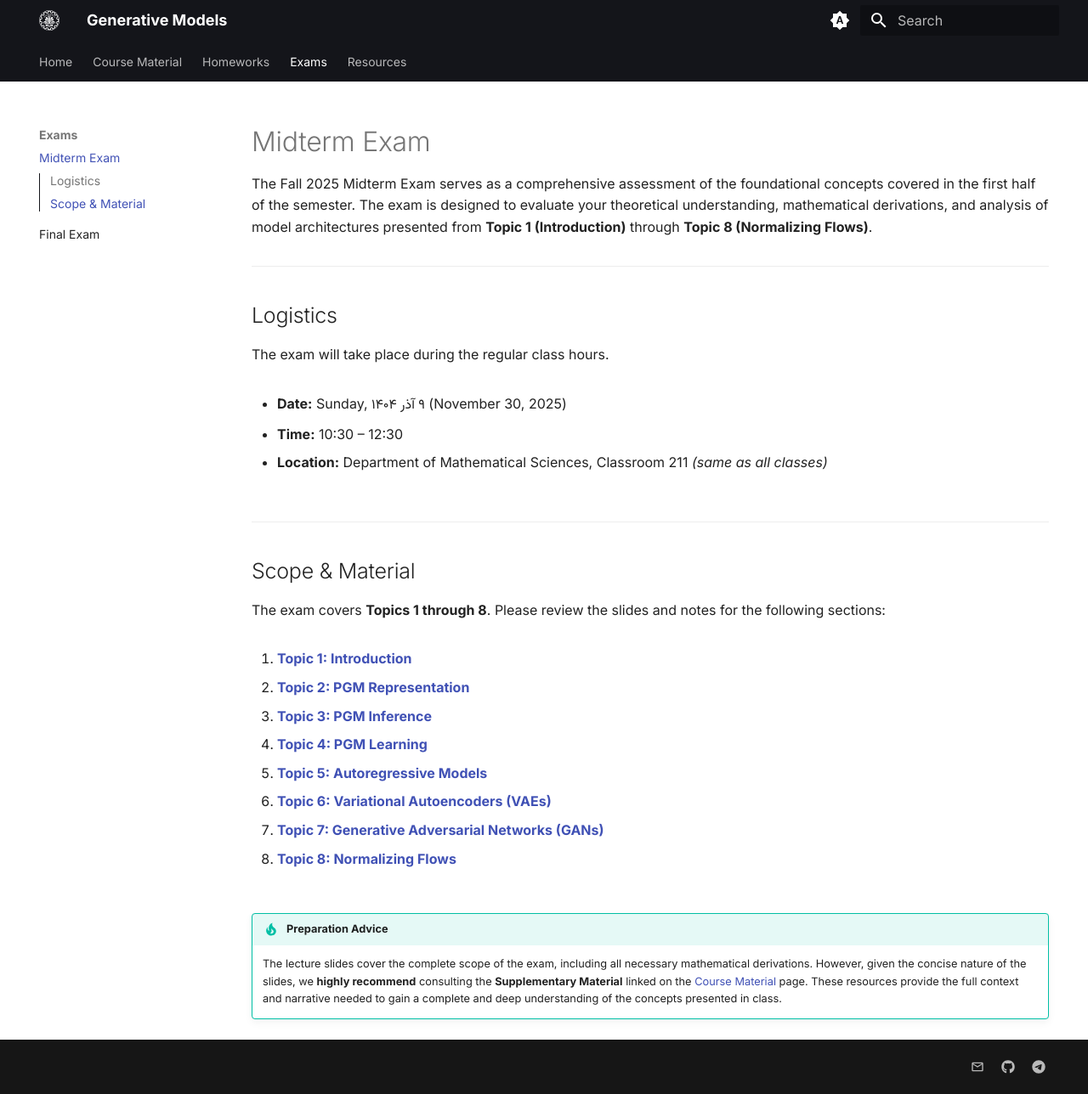
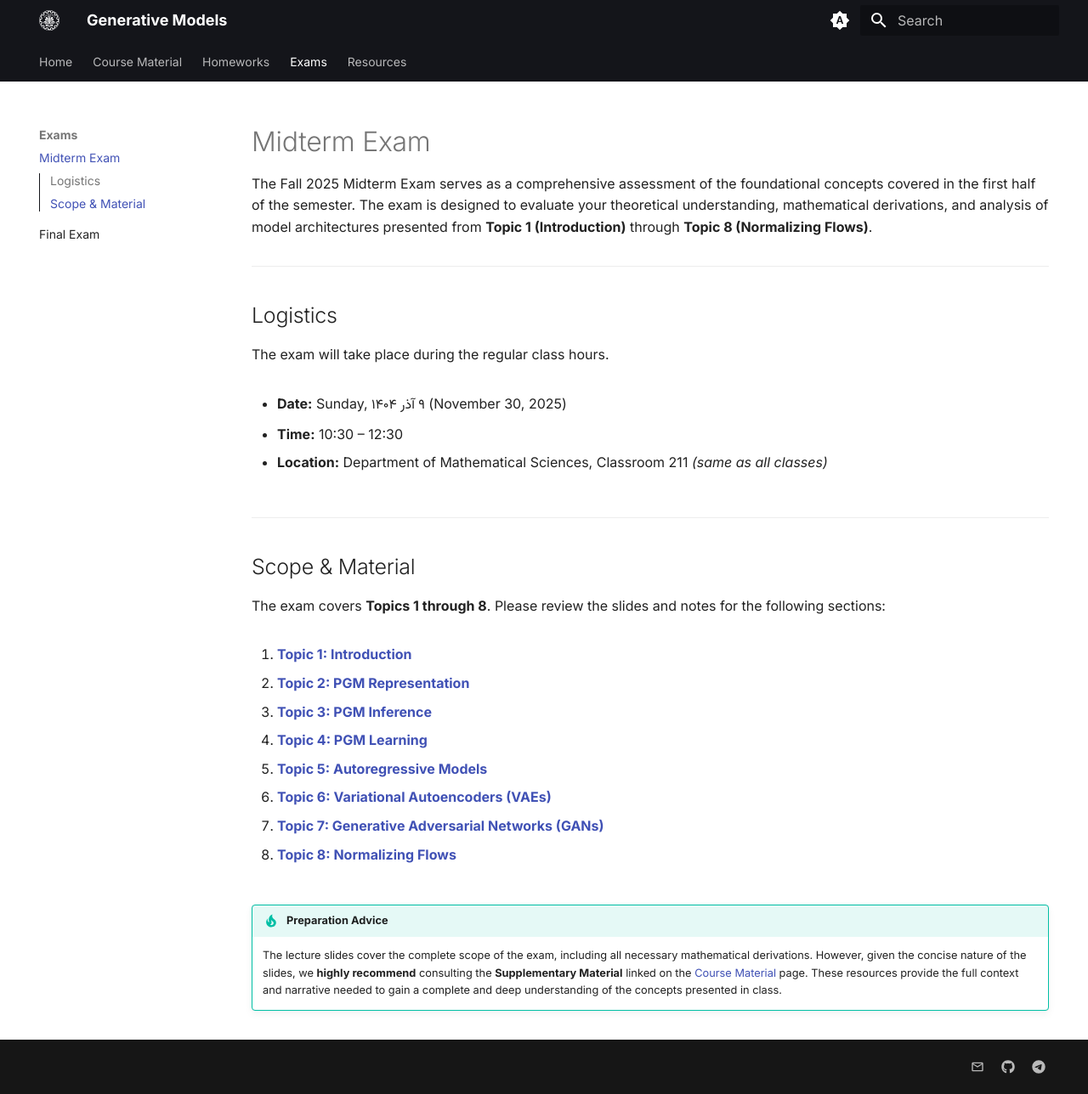
Before and after one commit to SUT-CS-GM/sut-cs-gm.github.io, an MkDocs documentation site: the page built from docs/exams/midterm.md, in a window 1280 px wide and 1288 px high. Shown: the whole window at 85% size. Built offline with MkDocs 1.6.1 and Material for MkDocs 9.7.7, drawn with Linux system fonts in a browser that asks for light colours; some web fonts are replaced.

Commit message:
chore: Improve organization

```diff
--- a/docs/exams/midterm.md
+++ b/docs/exams/midterm.md
@@ -18,7 +18,7 @@ The exam will take place during the regular class hours.
 * **Time:** 10:30 – 12:30
 * **Location:** Department of Mathematical Sciences, Classroom 211 *(same as all classes)*
 
-<div style="height: 15px;"></div>
+<div style="height: 10px;"></div>
 
 ---
 
@@ -35,7 +35,7 @@ The exam covers **Topics 1 through 8**. Please review the slides and notes for t
 7.  [**Topic 7: Generative Adversarial Networks (GANs)**](/material/#topic-7-gan)
 8.  [**Topic 8: Normalizing Flows**](/material/#topic-8-normalizing-flow)
 
-<div style="height: 15px;"></div>
+<div style="height: 10px;"></div>
 
 !!! tip "Preparation Advice"
       The lecture slides cover the complete scope of the exam, including all necessary mathematical derivations. However, given the concise nature of the slides, we **highly recommend** consulting the **Supplementary Material** linked on the [Course Material](/material/) page. These resources provide the full context and narrative needed to gain a complete and deep understanding of the concepts presented in class.
```
Also changed, not shown: docs/homeworks/index.md (+2 -0 lines), docs/index.md (+8 -1 lines).
